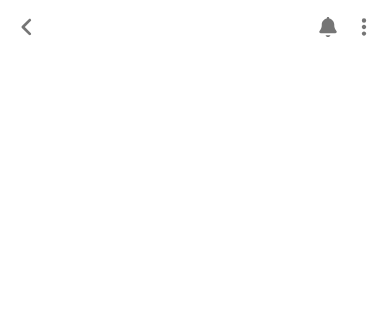
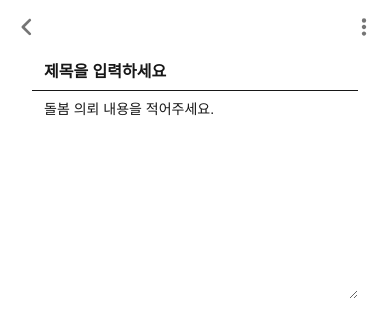
Before and after one commit to boradorish/startup_proj, a Next.js app: page /customer/post in a window 390 px wide. Shown: the top 336 px of the page. Built offline with nearby package versions, Linux system fonts and the light colour scheme.

Commit message:
모바일 픽셀 기준을 아이폰으로 한다.

```diff
--- a/app/customer/CBottomTab.tsx
+++ b/app/customer/CBottomTab.tsx
@@ -26,7 +26,7 @@ export const CBottomTab = ({ location }: BottomTabProps) => {
         width: "100%",
         display: "flex",
         justifyContent: "center",
-        maxWidth: 480,
+        maxWidth: 393,
         // borderTop: "2px solid var(--main)",
       }}
     >
--- a/app/customer/main/page.tsx
+++ b/app/customer/main/page.tsx
@@ -33,10 +33,10 @@ export default function Home() {
   return (
     <div className="app-container-customer flex flex-col items-center">
       <TopBanner />
-      <div className="w-100 jusitfy-start mb-3">
+      <div className="w-90 jusitfy-start mb-3">
         <div className="font-bold text-[var(--text1)] text-[23px] ">프로필</div>
       </div>
-      <div className=" w-100">
+      <div className=" w-90">
         <div className="flex gap-5">
           <div className="relative">
             <img
@@ -72,7 +72,7 @@ export default function Home() {
             <div className="flex gap-2 mb-2 text-[var(--text2)] text-[14px]"></div>
           </div>
         </div>
-        <div className="w-100 jusitfy-start mt-3">
+        <div className="w-90 jusitfy-start mt-3">
           <div className="font-bold text-[var(--text1)] text-[23px] ">
             돌봄 의뢰
           </div>
--- a/app/customer/post/page.tsx
+++ b/app/customer/post/page.tsx
@@ -2,13 +2,39 @@
 import { TopBanner } from "@/app/dolbomi/TopBanner";
 import { CBottomTab } from "../CBottomTab";
 import { TopButton } from "@/app/dolbomi/detail/[id]/page";
+import { TextField } from "@mui/material";
 
 export default function Home() {
   //   const router = useRouter();
 
   return (
     <div className="app-container-customer flex flex-col items-center ">
-      <TopButton />
+      <TopButton type="customer" />
+      <div className="px-8">
+        <input
+          type="text"
+          placeholder="제목을 입력하세요"
+          className=" w-full px-3 py-2
+            bg-transparent
+            border-b border-[var(--subDark)]
+            text-sm placeholder:font-bold
+            placeholder:text-[16px]
+            placeholder:text-[var(--subDark)] focus:outline-none
+              transition"
+        />
+        <textarea
+          // value={body}
+          // onChange={(e) => setBody(e.target.value)}
+          rows={8}
+          className="
+          w-full resize-y
+          px-3 py-2  placeholder:text-[14px]
+          focus:outline-none placeholder:font-normal
+            placeholder:text-[var(--subDark)]
+        "
+          placeholder="돌봄 의뢰 내용을 적어주세요."
+        />
+      </div>
     </div>
   );
 }
--- a/app/dolbomi/BottomTab.tsx
+++ b/app/dolbomi/BottomTab.tsx
@@ -27,7 +27,7 @@ export const BottomTab = ({ location }: BottomTabProps) => {
         width: "100%",
         display: "flex",
         justifyContent: "center",
-        maxWidth: 480,
+        maxWidth: 393,
         // borderTop: "2px solid var(--main)",
       }}
     >
--- a/app/dolbomi/ChatFeed.tsx
+++ b/app/dolbomi/ChatFeed.tsx
@@ -5,7 +5,7 @@ export interface ChatFeedProps {
 export const ChatFeed = ({ name, content }: ChatFeedProps) => {
   return (
     <div>
-      <div className="flex items-center gap-5 w-100">
+      <div className="flex items-center gap-5 w-90">
         <img
           src={
             "https://image.utoimage.com/preview/cp872722/2022/12/202212008462_500.jpg"
--- a/app/dolbomi/chat/page.tsx
+++ b/app/dolbomi/chat/page.tsx
@@ -12,7 +12,7 @@ export default function Chat() {
   return (
     <div className="app-container flex flex-col items-center">
       <TopBanner />
-      <div className="w-100 jusitfy-start mb-3">
+      <div className="w-90 jusitfy-start mb-3">
         <div className="font-bold text-[var(--text1)] text-[23px] ">채팅</div>
       </div>
       <div className="app-container flex flex-col items-center px-10 gap-5">
--- a/app/dolbomi/detail/[id]/page.tsx
+++ b/app/dolbomi/detail/[id]/page.tsx
@@ -109,7 +109,7 @@ export default function DetailPage() {
         onClose={toggleDrawer(false)}
         sx={{
           width: "100%",
-          maxWidth: 480,
+          maxWidth: 393,
           left: "50%",
           transform: "translateX(-50%)",
           borderTopLeftRadius: 16,
@@ -178,7 +178,11 @@ export default function DetailPage() {
   );
 }
 
-export const TopButton = () => {
+export const TopButton = ({
+  type = "dolbomi",
+}: {
+  type?: "dolbomi" | "customer";
+}) => {
   const router = useRouter();
   return (
     <div className="flex justify-between w-full p-2 items-center">
@@ -187,9 +191,11 @@ export const TopButton = () => {
       </IconButton>
 
       <div>
-        <IconButton>
-          <FontAwesomeIcon icon={faBell} style={{ width: 20, height: 20 }} />
-        </IconButton>
+        {type == "dolbomi" && (
+          <IconButton>
+            <FontAwesomeIcon icon={faBell} style={{ width: 20, height: 20 }} />
+          </IconButton>
+        )}
         <IconButton>
           <FontAwesomeIcon
             icon={faEllipsisVertical}
@@ -208,14 +214,14 @@ const AlertModal = ({ open }: { open: boolean }) => {
         display: "flex",
         justifyContent: "center",
         alignItems: "center",
-        maxWidth: "480px",
+        maxWidth: "393px",
         width: "100wh",
       }}
     >
       <div
         className="absolute z-2000 bottom-70 "
         style={{
-          maxWidth: "480px",
+          maxWidth: "393px",
           width: "100%",
         }}
       >
--- a/app/dolbomi/my/page.tsx
+++ b/app/dolbomi/my/page.tsx
@@ -32,12 +32,12 @@ export default function My() {
   return (
     <div className="app-container flex flex-col items-center ">
       <TopBanner />
-      <div className="w-100 jusitfy-start mb-3">
+      <div className="w-90 jusitfy-start mb-3">
         <div className="font-bold text-[var(--text1)] text-[23px] ">
           마이페이지
         </div>
       </div>
-      <div className=" w-100">
+      <div className=" w-90">
         <div className="flex gap-5">
           <div className="relative">
             <img
--- a/app/globals.css
+++ b/app/globals.css
@@ -47,14 +47,14 @@ body {
 
 .app-container {
   width: 100%;
-  max-width: 480px; /* 모바일 폭 기준 */
+  max-width: 393px; /* 모바일 폭 기준 */
   min-height: 100vh;
   background: var(--mainLight); /* 앱 영역 배경 */
   box-shadow: 0 0 8px rgba(0, 0, 0, 0.05); /* 데스크탑에서 카드처럼 보이게 */
 }
 .app-container-customer {
   width: 100%;
-  max-width: 480px; /* 모바일 폭 기준 */
+  max-width: 393px; /* 모바일 폭 기준 */
   min-height: 100vh;
   background: var(--subLight2); /* 앱 영역 배경 */
   box-shadow: 0 0 8px rgba(0, 0, 0, 0.05); /* 데스크탑에서 카드처럼 보이게 */
```
